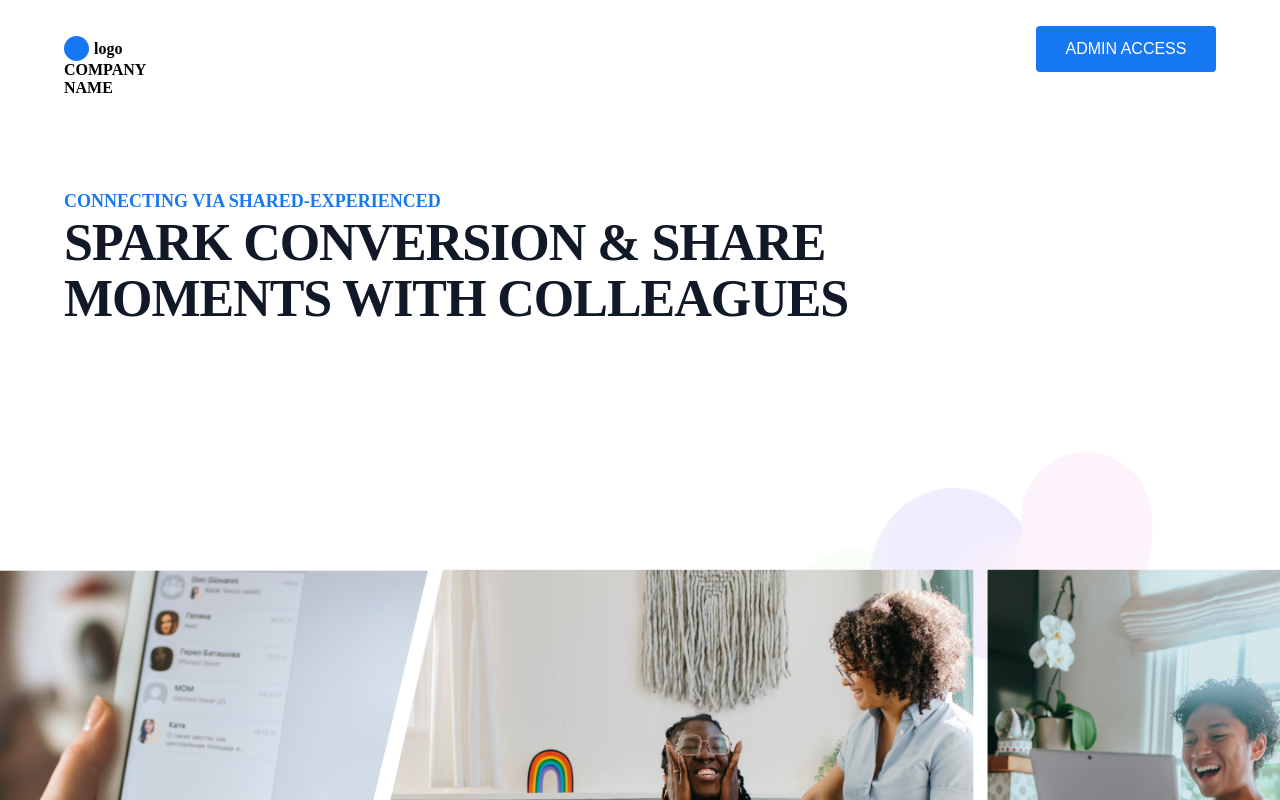
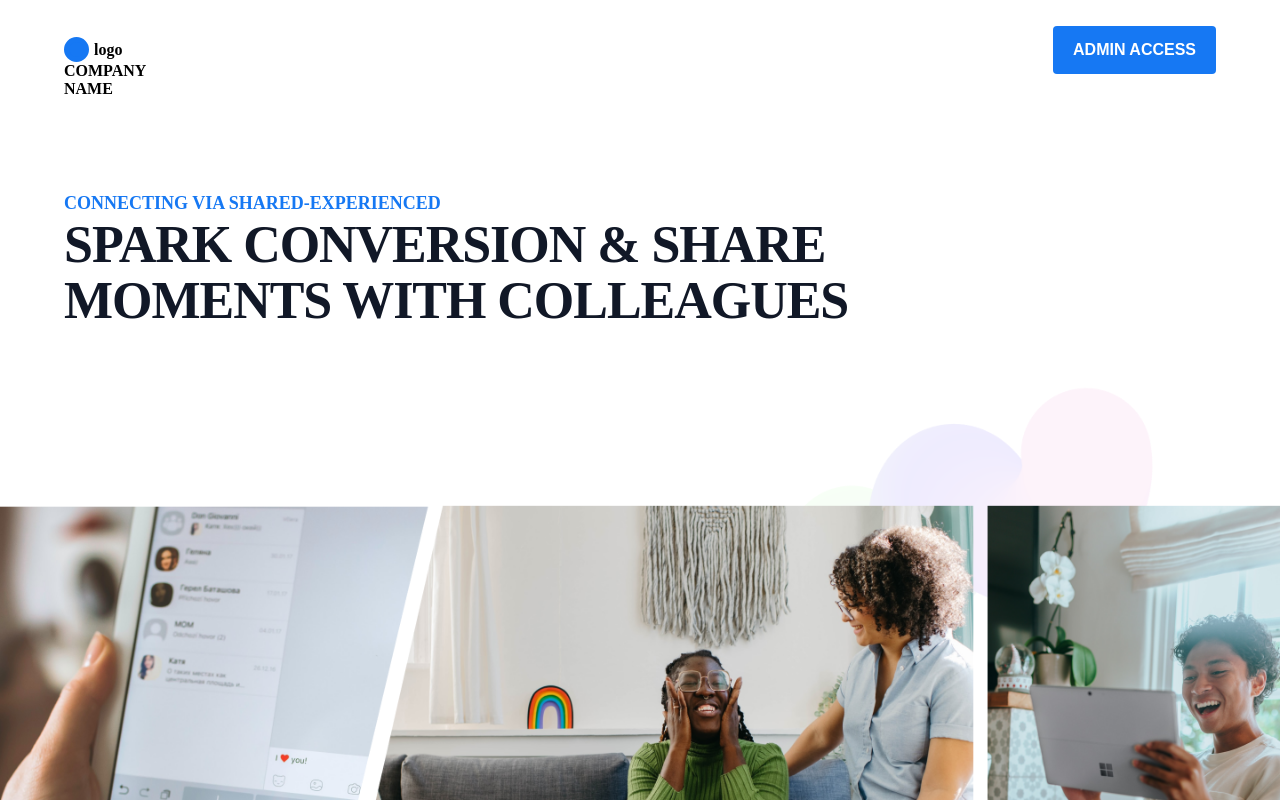
Before and after one commit to tbf-challenge/teamwork-fe, a React (Create React App) app: page / in a window 1280 px wide. Shown: the top 800 px of the page. Built offline with nearby package versions, Linux system fonts and the light colour scheme.

Commit message:
updated landing page

```diff
--- a/src/pages/landing-page/landingPageStyle.js
+++ b/src/pages/landing-page/landingPageStyle.js
@@ -41,14 +41,28 @@ const LandingPageConatainer = styled.section`
     border-radius: 4px;
     border: none;
     text-decoration: none;
-    font-size: 16px;
-    width: 180px;
-    height: 46px;
+    font-size: 1em;
+    padding: 15px 20px;
+    font-weight: 550;
     cursor: pointer;
+
+    @media only screen and (max-width: 600px) {
+      font-size: 13px;
+      padding: 10px 12px;
+    }
   }
 
   .heading {
     padding: 10% 0;
+
+    p {
+      color: #1678f3;
+      font-weight: 600;
+      font-size: 18px;
+      line-height: 28px;
+      display: flex;
+      white-space: nowrap;
+    }
 
     h1 {
       font-weight: 700;
@@ -56,14 +70,40 @@ const LandingPageConatainer = styled.section`
       line-height: 56px;
       letter-spacing: -0.02em;
       color: #111827;
+      white-space: nowrap;
+      transition: all 0.3s ease-out;
+      /* font-size-adjust: 0.3; */
     }
 
-    p {
-      color: #1678f3;
-      font-weight: 600;
-      font-size: 18px;
-      line-height: 28px;
-      display: flex;
+    @media only screen and (max-width: 1025px) {
+      p {
+        font-size: 16px;
+      }
+
+      h1 {
+        line-height: 1em;
+        font-size: 2em;
+      }
+    }
+
+    @media only screen and (max-width: 600px) {
+      p {
+        font-size: 14px;
+      }
+
+      h1 {
+        font-size: 1.4em;
+      }
+    }
+
+    @media only screen and (max-width: 350px) {
+      p {
+        font-size: 12px;
+      }
+
+      h1 {
+        font-size: 1em;
+      }
     }
   }
 
@@ -75,7 +115,7 @@ const LandingPageConatainer = styled.section`
       width: 100%;
       height: max-content;
       /* background-color: rebeccapurple; */
-      margin-top: -10%;
+      margin-top: -15%;
     }
   }
 
@@ -127,6 +167,12 @@ const LandingPageConatainer = styled.section`
         justify-content: space-evenly;
       }
     }
+
+    @media only screen and (max-width: 400px) {
+      .main {
+        flex-direction: column;
+      }
+    }
   }
 `;
 
```
